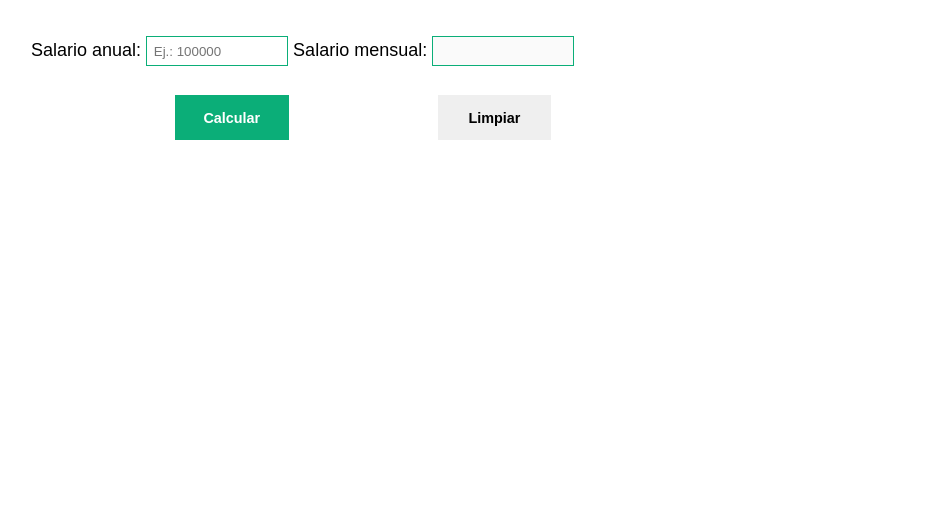
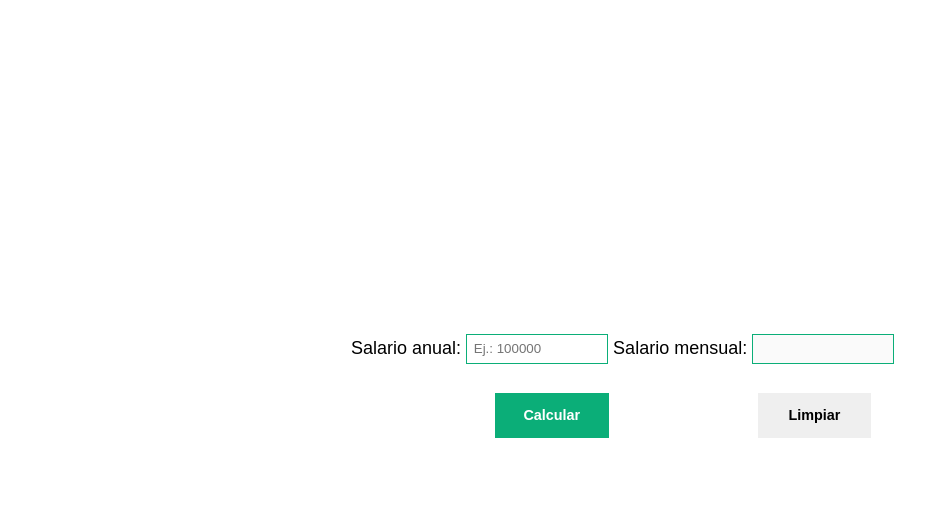
Before and after one commit to rocioizq/r-argentina-programa, a plain HTML site: page clase-5/Tarea-01/tarea1.html in a window 1280 px wide. Shown: the whole page, without its empty margins (5-930 px from the left). Drawn offline with Linux system fonts and the light colour scheme.

Commit message:
Update style.css

```diff
--- a/clase-5/Tarea-01/style.css
+++ b/clase-5/Tarea-01/style.css
@@ -7,6 +7,14 @@
 body {
     font-family: Arial, Helvetica, sans-serif;
     font-size: 18px;
+    height: 100vh;
+}
+
+.container {
+    display: flex;
+    align-items: center;
+    justify-content: center;
+    height: 100%;
 }
 
 form {
```
